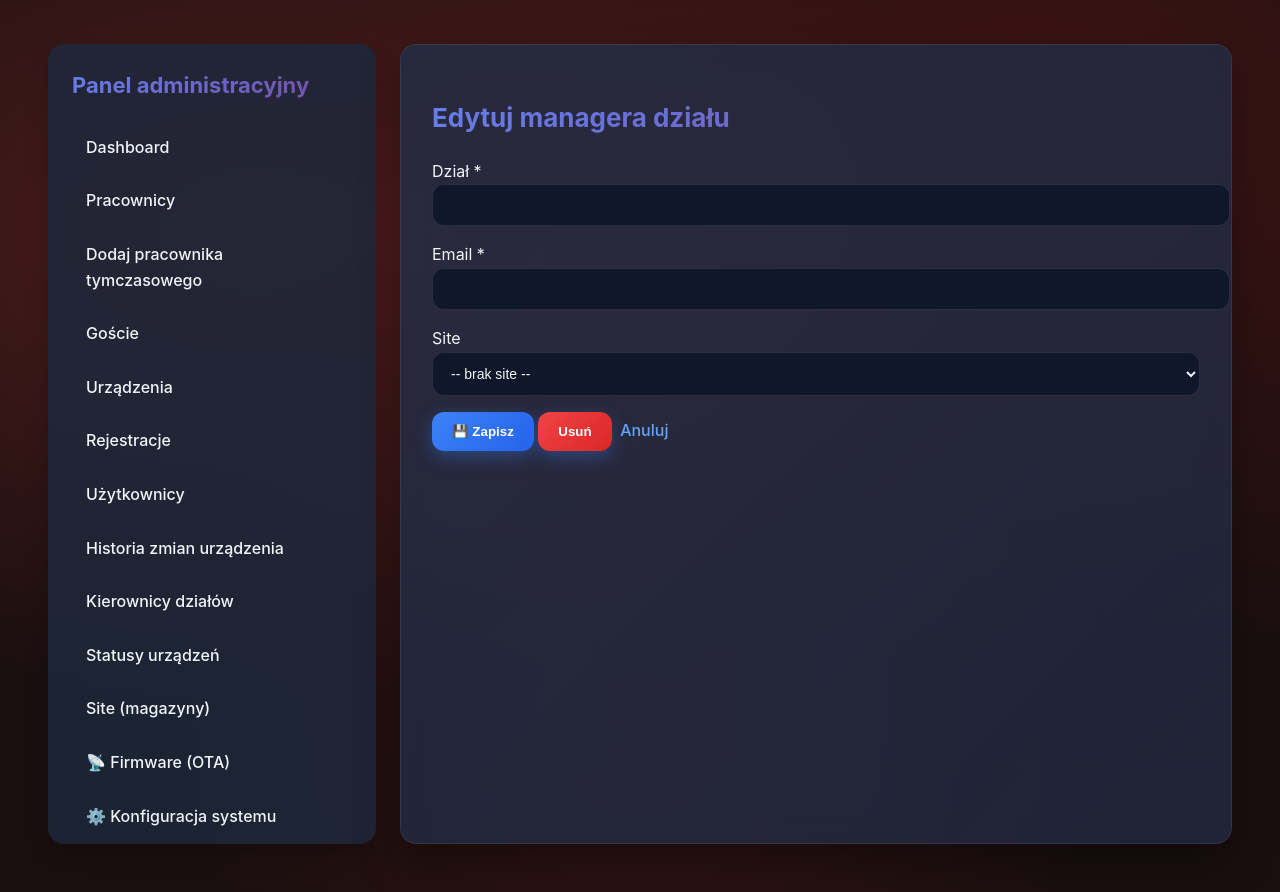
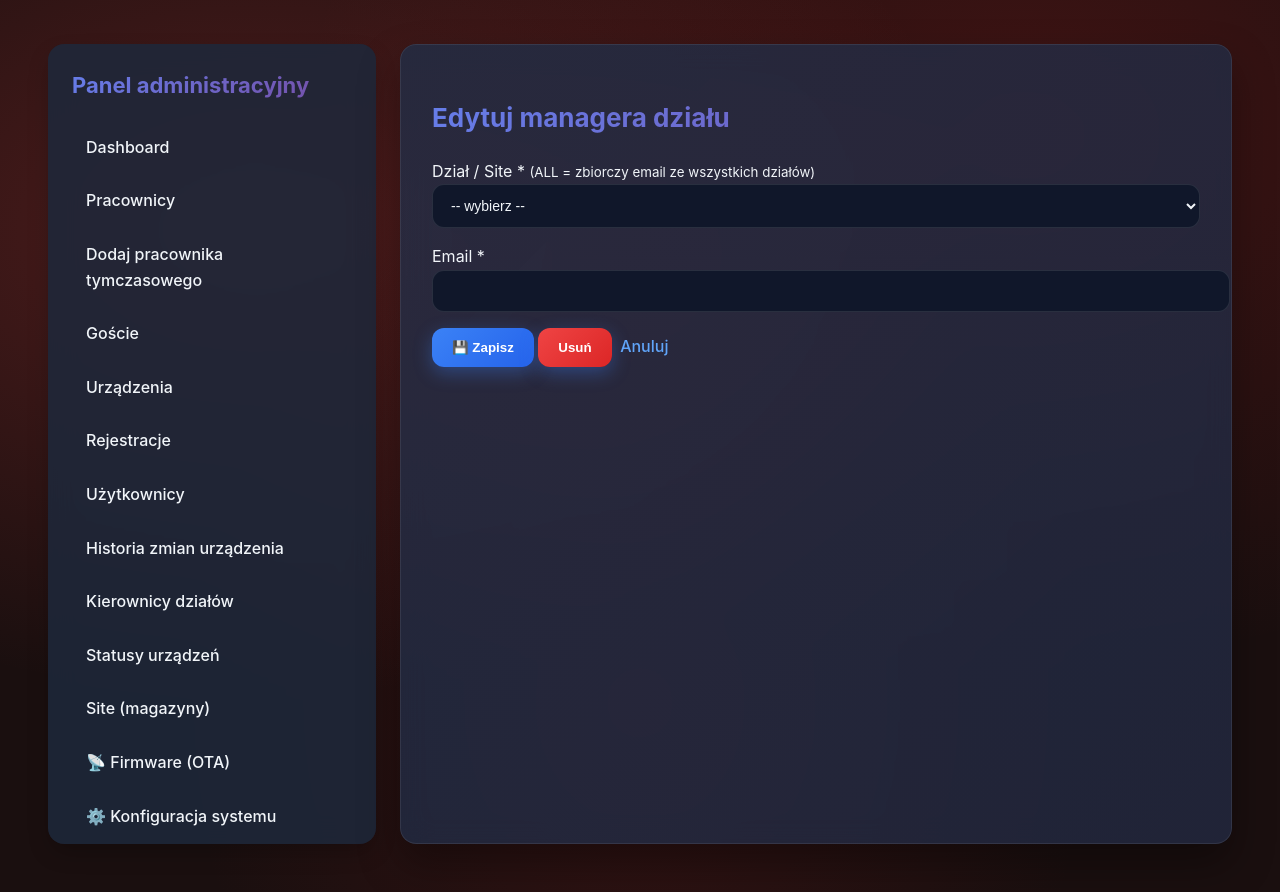
Before and after one commit to Ceva445/Pinokio2.0_backend, a FastAPI app: template app/templates/admin/department_managers/detail.html in a window 1280 px wide. Shown: the part 54-946 px from the top of the page. Run offline with FastAPI, Linux system fonts and the light colour scheme; the template is opened without the code that fills it, so the values that code supplies are empty.

Commit message:
Dział and site are one field again: drop the duplicate site_id
Department already holds the site, so the separate site_id added earlier was a
duplicate of the same concept.

- migration d6e7f8a9b0c1 drops department_managers.site_id
- Dział is now a dropdown fed by the sites lookup plus the special ALL value;
  it still stores a string, so department matching and the ALL digest are
  untouched
- a current value outside the lookup (ECOM, ZAŁADUNKI, ZWROT) is kept as an
  option so saving cannot silently reassign a manager

```diff
--- a/app/static/js/admin/department_managers.js
+++ b/app/static/js/admin/department_managers.js
@@ -7,23 +7,40 @@ async function getSitesForManagers() {
     return dmSitesCache;
 }
 
-async function loadManagerSiteOptions(selectId, selectedId = null) {
+/**
+ * Dział = site. Lista pochodzi ze słownika sites plus wartość specjalna ALL
+ * (zbiorczy email). Wartość zapisywana pozostaje tekstem, więc logika
+ * dopasowania działów i ALL w mailach działa bez zmian.
+ *
+ * currentValue, którego nie ma w słowniku (np. historyczne ECOM), jest
+ * dodawany jako opcja — inaczej zapis po cichu zmieniłby przypisanie.
+ */
+async function loadDepartmentOptions(selectId, currentValue = null) {
     const select = document.getElementById(selectId);
     if (!select) return;
 
     try {
         const sites = await getSitesForManagers();
+        const names = sites.filter(s => s.enabled).map(s => s.name);
 
-        select.innerHTML = '<option value="">-- brak site --</option>';
+        if (currentValue && currentValue.toUpperCase() !== "ALL" && !names.includes(currentValue)) {
+            names.push(currentValue);
+        }
+        names.sort();
 
-        for (const s of sites) {
-            if (!s.enabled && Number(selectedId) !== Number(s.id)) continue;
+        select.innerHTML = '<option value="">-- wybierz --</option>';
+
+        const allOption = document.createElement("option");
+        allOption.value = "ALL";
+        allOption.textContent = "ALL (zbiorczy email)";
+        if (currentValue && currentValue.toUpperCase() === "ALL") allOption.selected = true;
+        select.appendChild(allOption);
+
+        for (const name of names) {
             const option = document.createElement("option");
-            option.value = s.id;
-            option.textContent = s.name;
-            if (selectedId !== null && Number(selectedId) === Number(s.id)) {
-                option.selected = true;
-            }
+            option.value = name;
+            option.textContent = name;
+            if (currentValue === name) option.selected = true;
             select.appendChild(option);
         }
     } catch (err) {
@@ -45,7 +62,6 @@ async function loadDepartmentManagers() {
             : "/admin/api/department-managers";
 
         const managers = await api(url);
-        const siteNames = new Map((await getSitesForManagers()).map(s => [s.id, s.name]));
         tbody.innerHTML = "";
 
         for (const m of managers) {
@@ -53,7 +69,6 @@ async function loadDepartmentManagers() {
             tr.innerHTML = `
                 <td>${m.department}</td>
                 <td>${m.email}</td>
-                <td>${siteNames.get(m.site_id) ?? ""}</td>
                 <td><a href="/admin/department-managers/${m.id}">✏️</a></td>
             `;
             tbody.appendChild(tr);
@@ -79,15 +94,14 @@ document.addEventListener("DOMContentLoaded", () => {
 
     const createForm = document.getElementById("managerCreateForm");
     if (createForm) {
-        loadManagerSiteOptions("managerSiteSelect");
+        loadDepartmentOptions("managerDepartmentSelect");
         createForm.addEventListener("submit", async (e) => {
             e.preventDefault();
             await api("/admin/api/department-managers", {
                 method: "POST",
                 body: JSON.stringify({
                     department: createForm.department.value,
-                    email: createForm.email.value,
-                    site_id: createForm.site_id.value ? parseInt(createForm.site_id.value) : null
+                    email: createForm.email.value
                 })
             });
             alert("Manager stworzono ✅");
@@ -105,8 +119,7 @@ document.addEventListener("DOMContentLoaded", () => {
                 method: "PUT",
                 body: JSON.stringify({
                     department: detailForm.department.value,
-                    email: detailForm.email.value,
-                    site_id: detailForm.site_id.value ? parseInt(detailForm.site_id.value) : null
+                    email: detailForm.email.value
                 })
             });
             alert("Zapisano ✅");
@@ -126,9 +139,8 @@ async function loadManagerDetail(id) {
     if (!form) return;
 
     const m = await api(`/admin/api/department-managers/${id}`);
-    form.department.value = m.department;
+    await loadDepartmentOptions("managerDepartmentSelect", m.department ?? null);
     form.email.value = m.email;
-    await loadManagerSiteOptions("managerSiteSelect", m.site_id ?? null);
 }
 
 // Утиліта fetch
--- a/app/templates/admin/department_managers/detail.html
+++ b/app/templates/admin/department_managers/detail.html
@@ -5,20 +5,15 @@
 
 <form id="managerForm" class="admin-form">
     <div class="form-group">
-        <label>Dział *</label>
-        <input type="text" name="department" required>
+        <label>Dział / Site * <small>(ALL = zbiorczy email ze wszystkich działów)</small></label>
+        <select name="department" id="managerDepartmentSelect" required>
+            <option value="">-- wybierz --</option>
+        </select>
     </div>
 
     <div class="form-group">
         <label>Email *</label>
         <input type="email" name="email" required>
-    </div>
-
-    <div class="form-group">
-        <label>Site</label>
-        <select name="site_id" id="managerSiteSelect">
-            <option value="">-- brak site --</option>
-        </select>
     </div>
 
     <div class="form-actions">
--- a/app/templates/admin/department_managers/list.html
+++ b/app/templates/admin/department_managers/list.html
@@ -21,7 +21,6 @@
         <tr>
             <th>Dział</th>
             <th>Email</th>
-            <th>Site</th>
             <th></th>
         </tr>
     </thead>
--- a/models/db_site.py
+++ b/models/db_site.py
@@ -20,4 +20,3 @@ class SiteDB(Base):
 
     devices = relationship("DeviceDB", back_populates="site")
     employees = relationship("EmployeeDB", back_populates="site")
-    department_managers = relationship("DepartmentManagerDB", back_populates="site")
```
Also changed, not shown: alembic/versions/d6e7f8a9b0c1_drop_site_from_department_managers.py (added, +38 -0 lines), app/templates/admin/department_managers/create.html (+4 -9 lines), models/db_department_manager.py (+2 -8 lines), routers/admin/api.py (+2 -7 lines), routers/admin/api_sites.py (+1 -8 lines).
